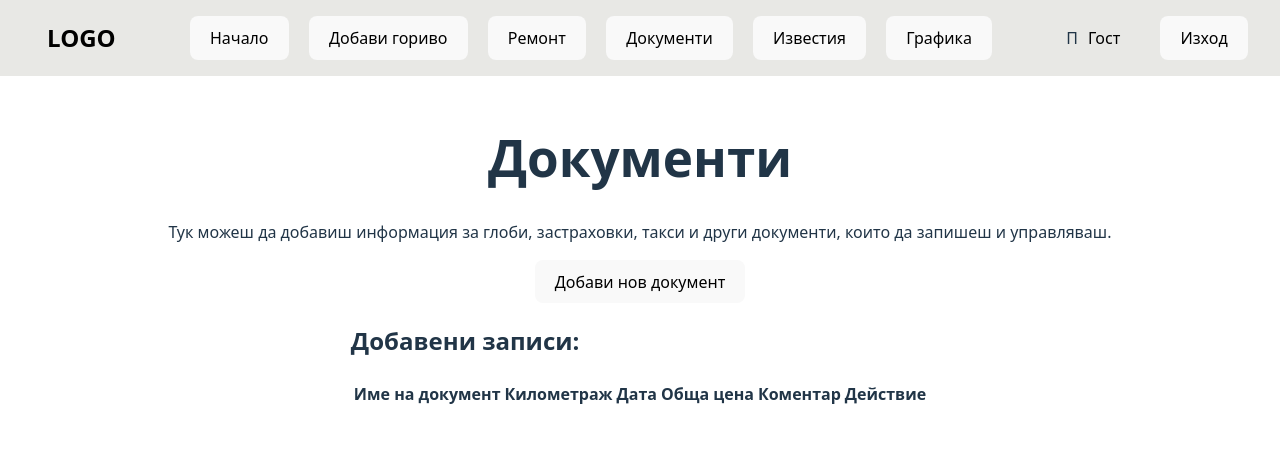
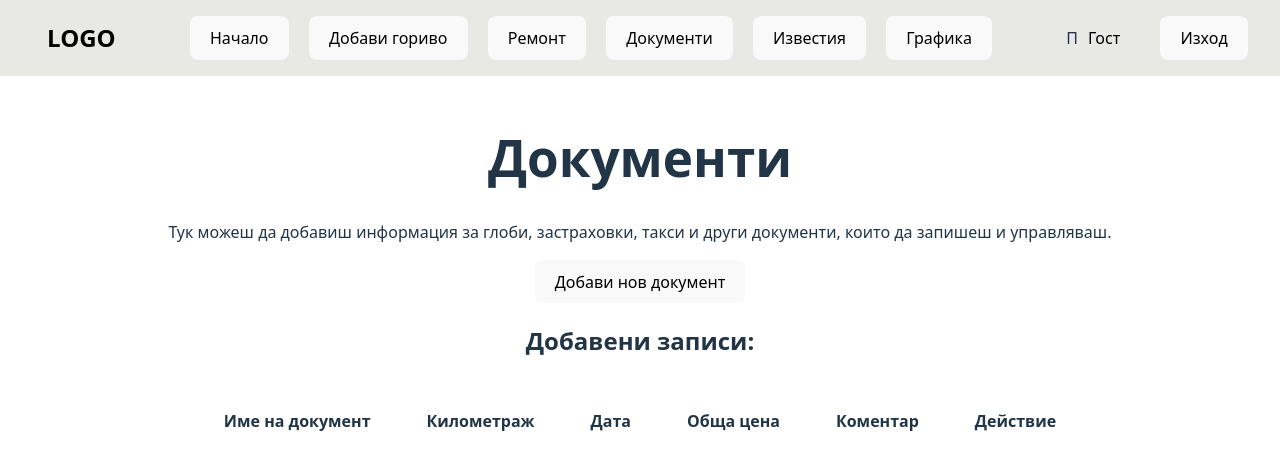
Before and after one commit to djsookz/car-notes, a React (Vite) app: page /documents in a window 1280 px wide. Shown: the top 470 px of the page. Built offline with nearby package versions, Linux system fonts and the light colour scheme.

Commit message:
add statistics

```diff
--- a/src/pages/DocumentPage.css
+++ b/src/pages/DocumentPage.css
@@ -23,15 +23,15 @@
     flex-direction: column;
 }
 
-.fuel-table-container table {
+.documents-table-container table {
     text-align: center;
 }
 
-.fuel-table-container h2 {
+.documents-table-container h2 {
     text-align: center;
 }
 
-.fuel-table-container table th {
+.documents-table-container table th {
     padding: 15px 28px;
 }
 
@@ -72,12 +72,12 @@
     font-size: 15px;
     padding: 5px 12px;
 }
-.fuel-table-container table {
+.documents-table-container table {
 
     border-spacing: 0 15px;
 }
 
-.fuel-table-container tr,td{
+.documents-table-container tr,td{
     margin-bottom: 15px;
     border-bottom: 1px solid white;
 }
@@ -106,4 +106,3 @@
     justify-content: right;
     margin-top: 35px;
 }
-/* Когато модалът е
```
